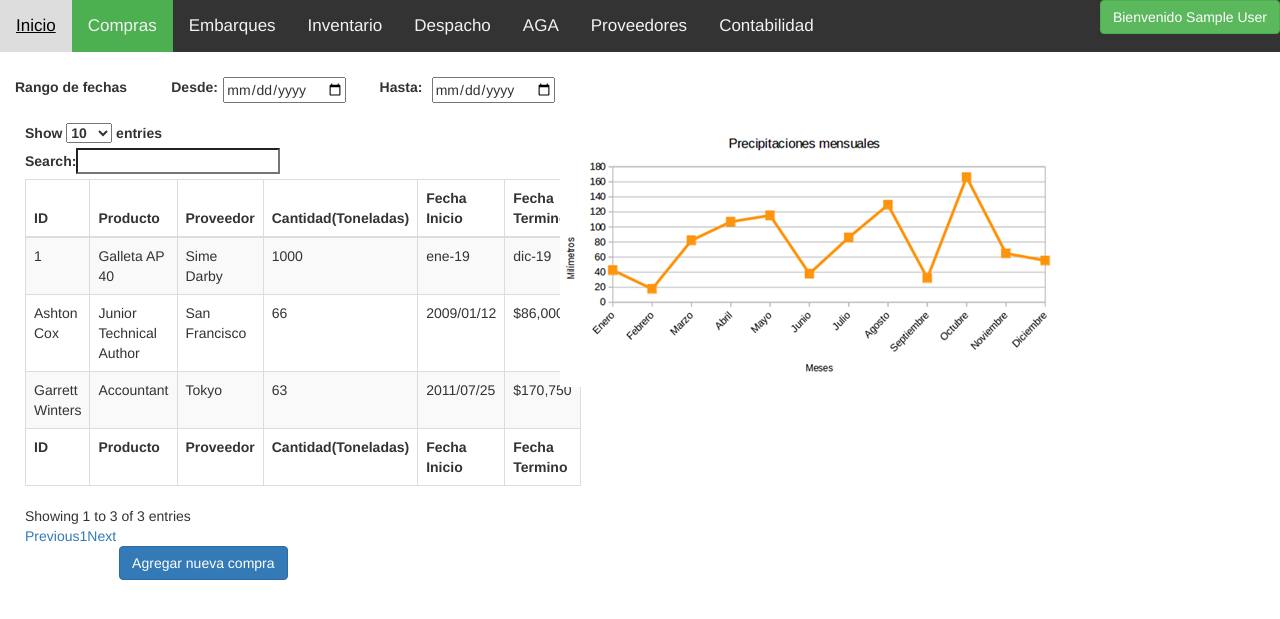
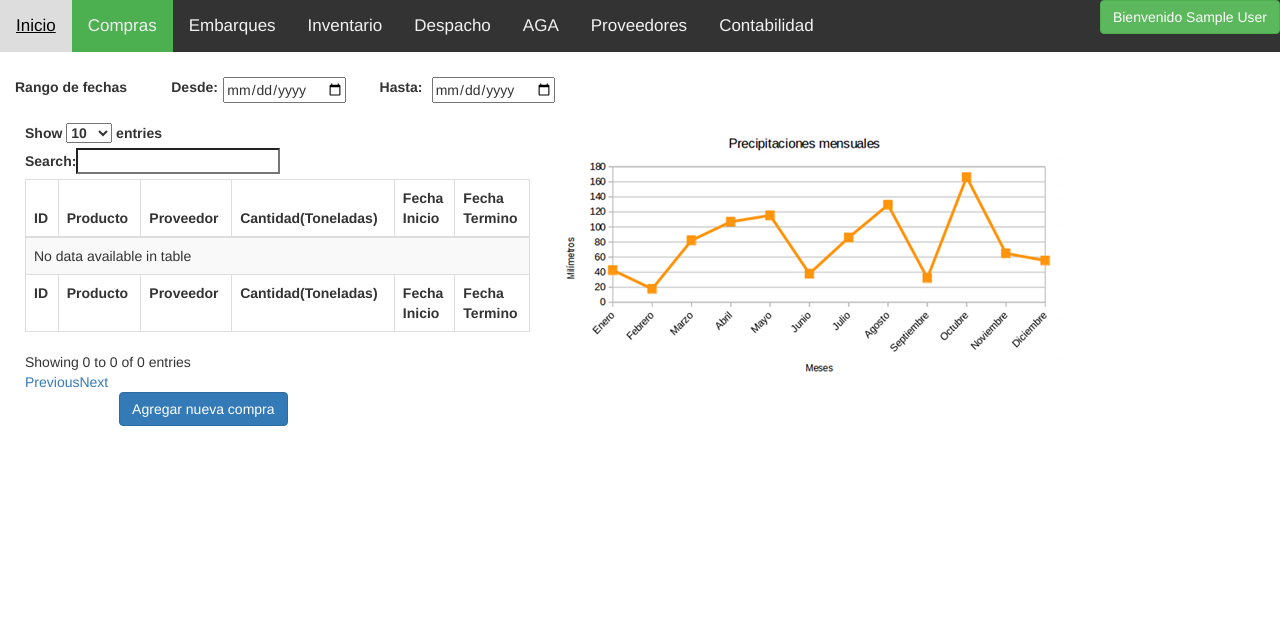
Before and after one commit to raul267/tecnoActive, a PHP site: template view/compras.php in a window 1280 px wide. Shown: the top 619 px of the page. Run offline with PHP 8.4, Linux system fonts and the light colour scheme; the template is opened without the code that fills it, so the values that code supplies are empty; the visitor is signed in with stand-in values (Sample User, id 1); some libraries are stand-ins or nearby versions.

Commit message:
Arreglo artos cagasos

```diff
--- a/assets/pagina/js/mijs.js
+++ b/assets/pagina/js/asd.js
@@ -2,11 +2,11 @@
     {
       var cant = document.getElementById('cantidadEntregas').value;
 
-      for (var i=0; i=cant; i++)
+      for (var i=1; i<cant; i++)
       {
 
         $("#sad").append('<br><label>Cant productos</label>');
-        $("#sad").append('<input style="margin-left:5px; height:10px; type="text" id="'+i+'"/>');
+        $("#sad").append('<input style="margin-left:5px;type="text" id="'+i+'"/>');
       }
       $('#btn').attr('disabled',true);
     }
--- a/view/compras.php
+++ b/view/compras.php
@@ -36,30 +36,16 @@
                 </tr>
             </thead>
             <tbody>
-                <tr>
-                    <td>1</td>
-                    <td>Galleta AP 40</td>
-                    <td>Sime Darby</td>
-                    <td>1000</td>
-                    <td>ene-19</td>
-                    <td>dic-19</td>
-                </tr>
-                <tr>
-                    <td>Garrett Winters</td>
-                    <td>Accountant</td>
-                    <td>Tokyo</td>
-                    <td>63</td>
-                    <td>2011/07/25</td>
-                    <td>$170,750</td>
-                </tr>
-                <tr>
-                    <td>Ashton Cox</td>
-                    <td>Junior Technical Author</td>
-                    <td>San Francisco</td>
-                    <td>66</td>
-                    <td>2009/01/12</td>
-                    <td>$86,000</td>
-                </tr>
+              <?php foreach ($c->Listar() as $row): ?>
+                  <tr>
+                    <td><?php echo $row->idCompra.'-'.$row->idEntrega ?></td>
+                    <td><?php echo $row->descripcion ?></td>
+                    <td>TecnoActive</td>
+                    <td><?php echo $row->total ?></td>
+                    <td><?php echo $row->fechaPedido ?></td>
+                    <td><?php echo $row->fechaEntrega?></td>
+                  </tr>
+              <?php endforeach; ?>
 
               </tbody>
               <tfoot>
--- a/view/footer.php
+++ b/view/footer.php
@@ -27,7 +27,7 @@
 </script>
 
 <script src="https://code.jquery.com/jquery-3.3.1.js"></script>
-<script src="assets/pagina/js/mijs.js" charset="utf-8"></script>
+<script src="assets/pagina/js/asd.js" charset="utf-8"></script>
 <script src="assets/pagina/js/bootstrap.js"></script>
 <script src="https://cdn.datatables.net/1.10.19/js/jquery.dataTables.min.js"></script>
 <script src="https://cdn.datatables.net/1.10.19/js/dataTables.bootstrap.min.js"></script>
--- a/view/header.php
+++ b/view/header.php
@@ -13,12 +13,12 @@
   <body>
     <div class="topnav" id="myTopnav">
       <a href="#">Inicio</a>
-      <a href="compras.html" class="active">Compras</a>
-      <a href="embarques.html">Embarques</a>
-      <a href="inventario.html">Inventario</a>
-      <a href="despacho.html">Despacho</a>
-      <a href="aga.html">AGA</a>
-      <a href="proveedores.html">Proveedores</a>
+      <a href="?c=Usuario&a=Compras" class="active">Compras</a>
+      <a href="?c=Usuario&a=Embarques">Embarques</a>
+      <a href="?c=Usuario&a=Inventario">Inventario</a>
+      <a href="?c=Usuario&a=Despacho">Despacho</a>
+      <a href="?c=Usuario&a=AGA">AGA</a>
+      <a href="?c=Usuario&a=Proveedores">Proveedores</a>
       <a href="#">Contabilidad</a>
       <a href="javascript:void(0);" class="icon" onclick="myFunction()">
         <i class="fa fa-bars"></i>
--- a/view/ingresarCompra.php
+++ b/view/ingresarCompra.php
@@ -18,9 +18,8 @@
           <input type="text" id="cantidadEntregas" value="">
         </div>
 
-
-          <div id="sad"></div>
       </div>
+        <div class="row"id="sad"></div>
     </div>
   </form>
   <div class="col-md-6">
```
Also changed, not shown: assets/pagina/mijs.js (added, +45 -0 lines), controller/usuario.controller.php (+39 -2 lines), model/compra.php (+4 -3 lines).
